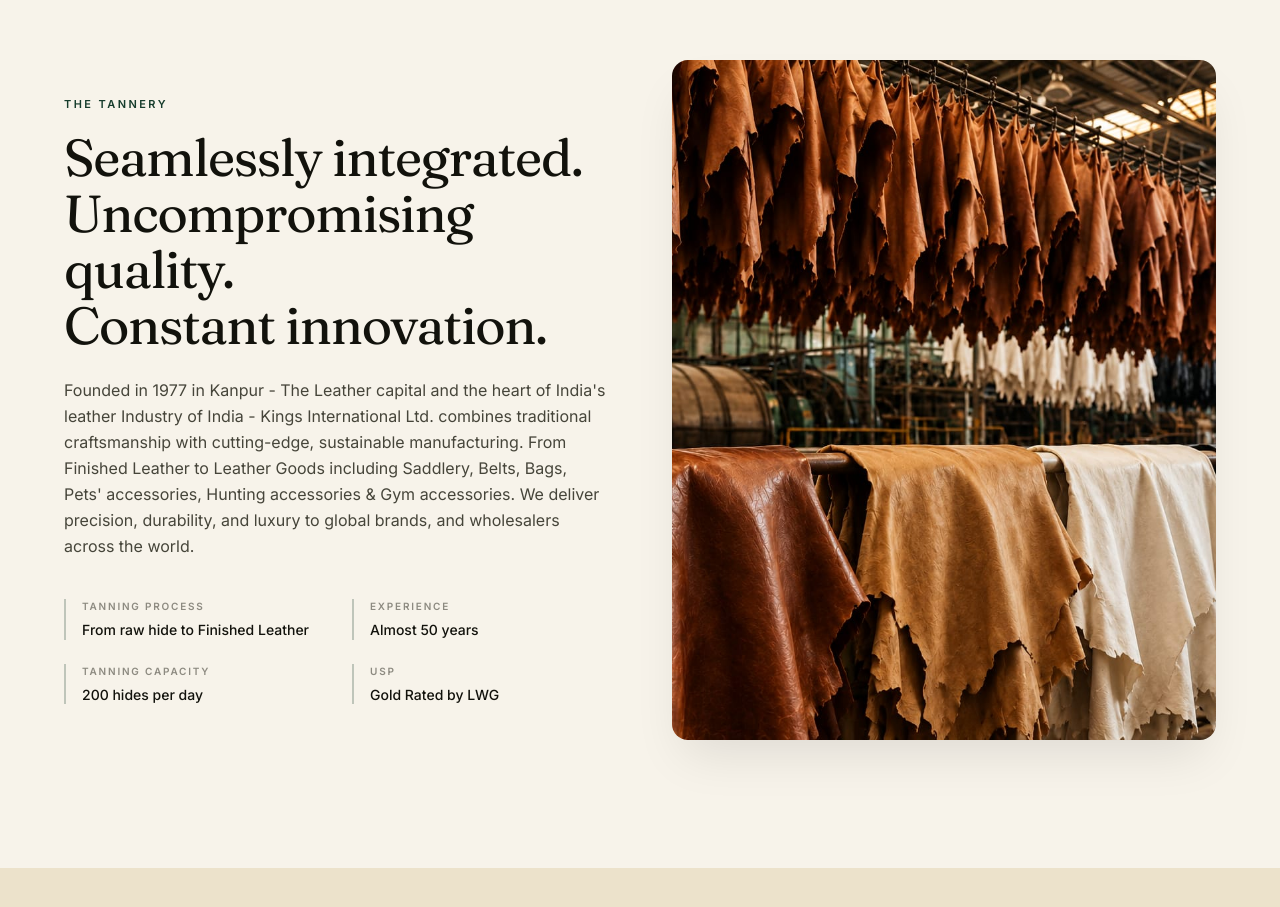
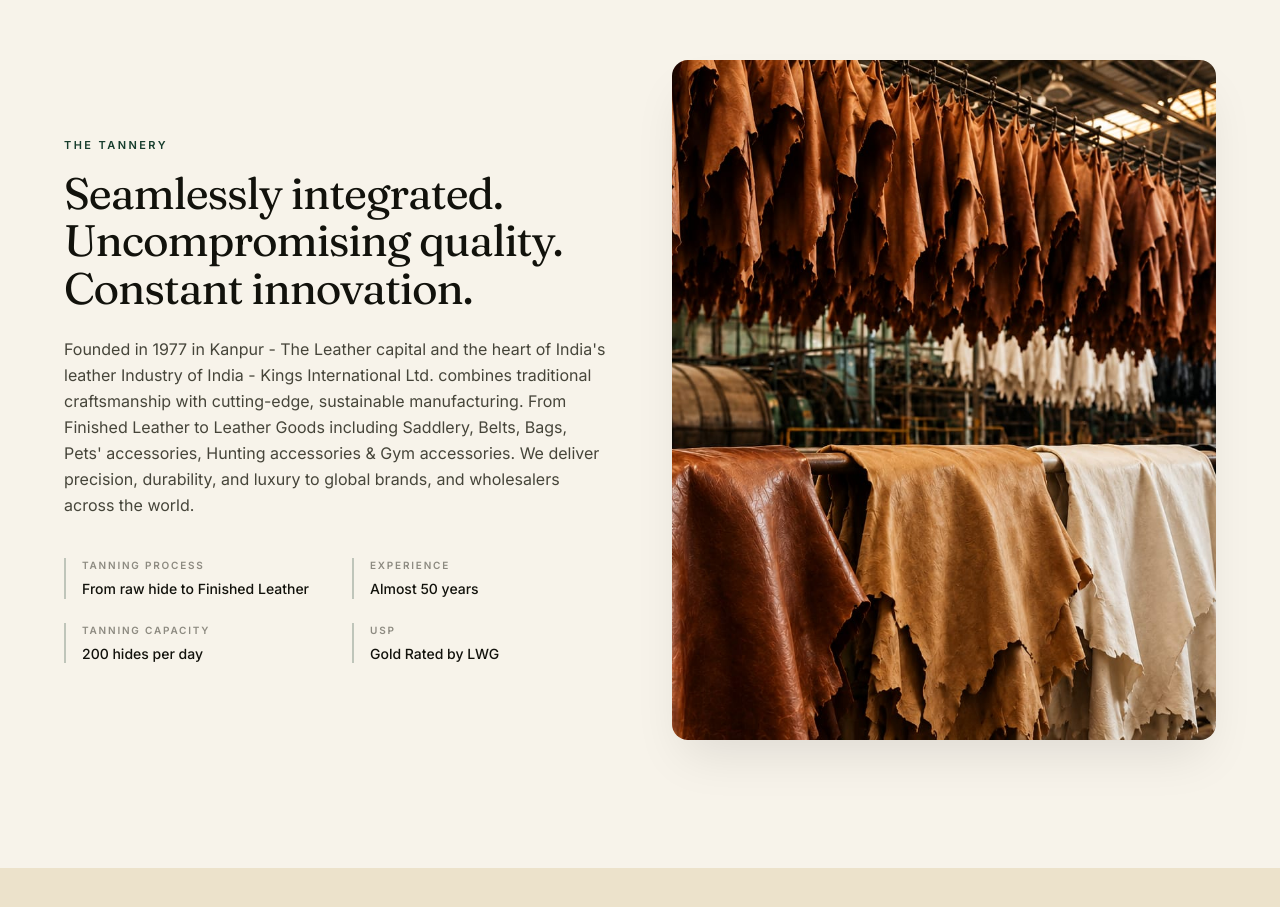
Before and after one commit to vinod308/kings-international, a Next.js app: page / in a window 1280 px wide. Shown: the part 860-1767 px from the top of the page. Built offline with nearby package versions, Linux system fonts and the light colour scheme.

Commit message:
Fix "The Tannery" heading wrapping to 4 lines instead of 3
"Uncompromising quality." was wrapping onto its own two lines at the heading's max font size, turning the intended 3-line heading into 4. Reduced the font-size clamp so all three lines fit as designed.

```diff
--- a/components/sections/home/TheHouse.tsx
+++ b/components/sections/home/TheHouse.tsx
@@ -11,7 +11,7 @@
         <div className="lg:col-span-6">
           <Reveal type="up">
             <p className="text-[11px] font-semibold tracking-[0.22em] uppercase text-green mb-4">{eyebrow}</p>
-            <h2 className="font-display text-[clamp(30px,4.2vw,52px)] leading-[1.08] tracking-tight text-ink mb-6">
+            <h2 className="font-display text-[clamp(28px,3.6vw,44px)] leading-[1.08] tracking-tight text-ink mb-6">
               {heading.split("\n").map((line, i) => (
                 <span key={i} className="block">
                   {line.trim()}
```
